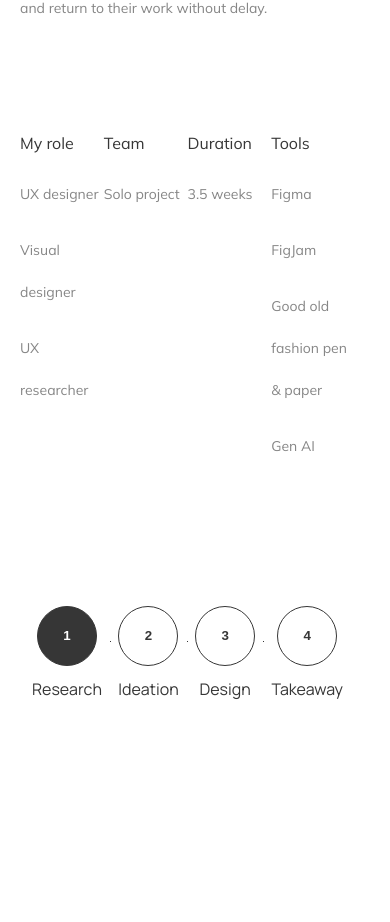
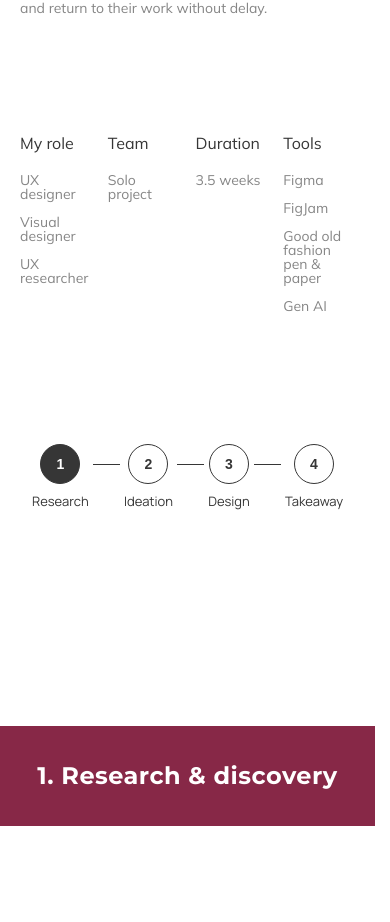
Before and after one commit to mikaridley/Eldan-Ridley-s-Portfolio, a React (Vite) app: page /kindred in a window 390 px wide. Shown: the part 1939-2861 px from the top of the page. Built offline with nearby package versions, Linux system fonts and the light colour scheme; a web font is replaced by a local one.

Commit message:
mq stepper

```diff
--- a/src/assets/styles/setup/mq.css
+++ b/src/assets/styles/setup/mq.css
@@ -399,12 +399,38 @@
 
     .project-details {
       margin-block-end: 6.25rem;
+      column-gap:1rem;
+
+      .project-details-col {
+        .project-details-list {
+
+          li {
+            line-height: 1;
+          }
+        }
+      }
     }
 
     .stepper-wrapper {
+      padding-block: 1rem;
+
       .stepper {
         .stepper-connector {
-          margin-inline: 0.5rem;
+          margin-inline: 0.25rem;
+          margin-top: 20px;
+        }
+
+        .stepper-step {
+          .stepper-circle {
+            width: 40px;
+            height: 40px;
+            font-size: 0.875rem;
+          }
+
+          .stepper-label {
+            margin-block-start: 0.5rem;
+            font-size: 0.8125rem;
+          }
         }
       }
     }
```
